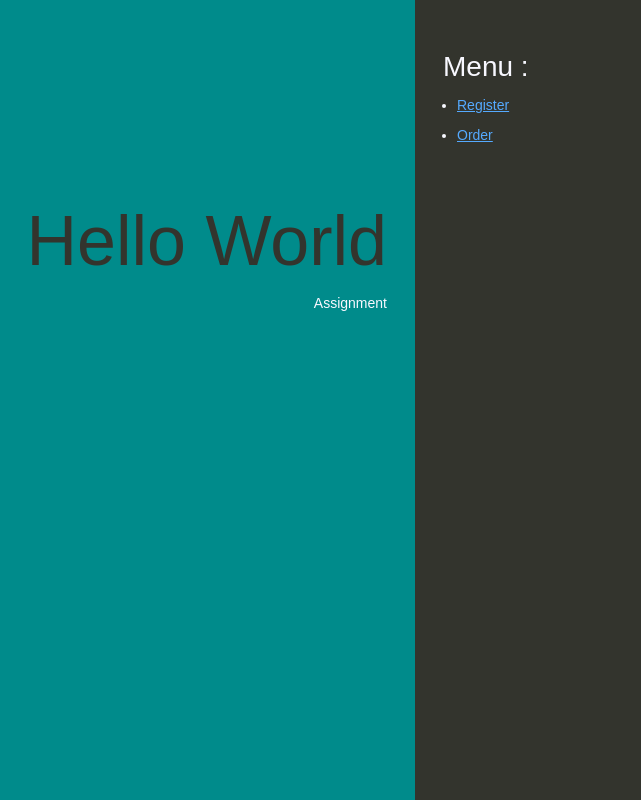
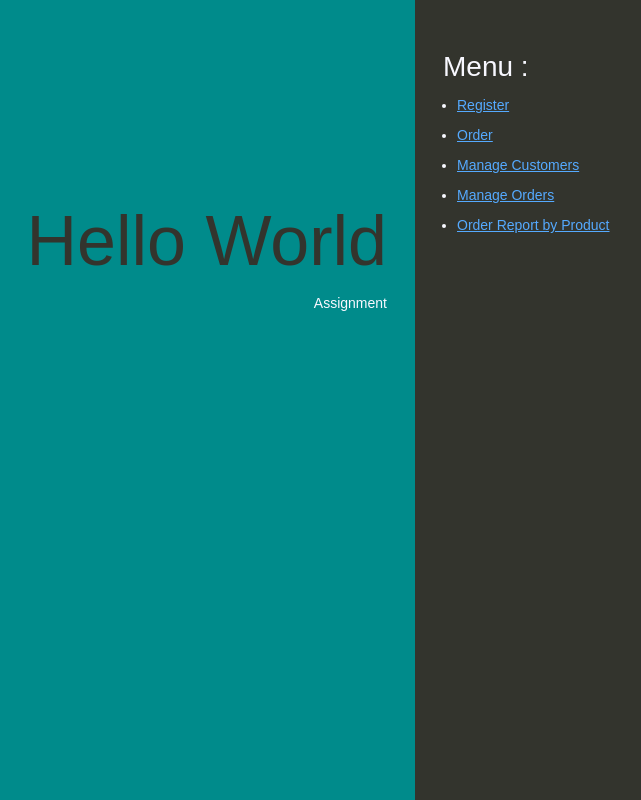
Before and after one commit to ARanchod/HelloWorld, a website: page index.html in a window 1280 px wide. Shown: the whole page, without its empty margins (225-866 px from the left). Drawn offline with Linux system fonts and the light colour scheme.

Commit message:
Update index.html
Added new menu items

```diff
--- a/index.html
+++ b/index.html
@@ -1,7 +1,7 @@
 <!DOCTYPE html>
 <html>
   <head>
-    <title>Hello World - Parking Coffee</title>
+    <title>Hello World - Parking Coffee Test</title>
     <style>
       body {
         color: #F8F8FF;
@@ -82,6 +82,10 @@
       <ul>
         <li><a href="https://c2abg234.caspio.com/dp/e3568000ef9aa1e8c0ef4e03b105">Register</a></li>
         <li><a href="https://c2abg234.caspio.com/dp/e3568000583eb93c082d4adf91a4">Order</a></li>
+        <li><a href="https://c2abg234.caspio.com/dp/e35680002d0332b057384ac9ae43">Manage Customers</a></li>
+        <li><a href="https://c2abg234.caspio.com/dp/e3568000654cc5b6bba8408f9cbf">Manage Orders</a></li>
+        <li><a href="https://c2abg234.caspio.com/dp/e35680003f53eccd137b4e86bc44">Order Report by Product</a></li>
+
       </ul>
     </div>
   </body>
```
